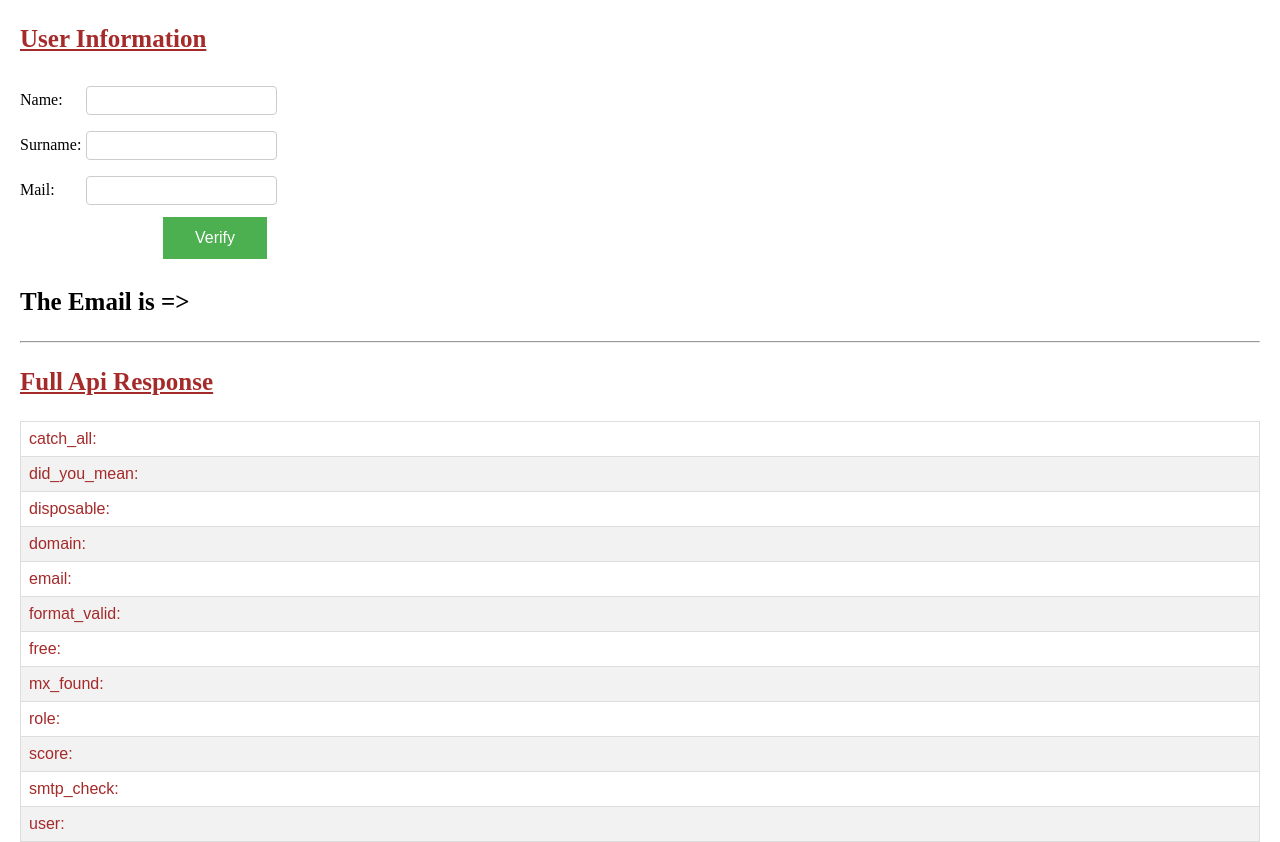
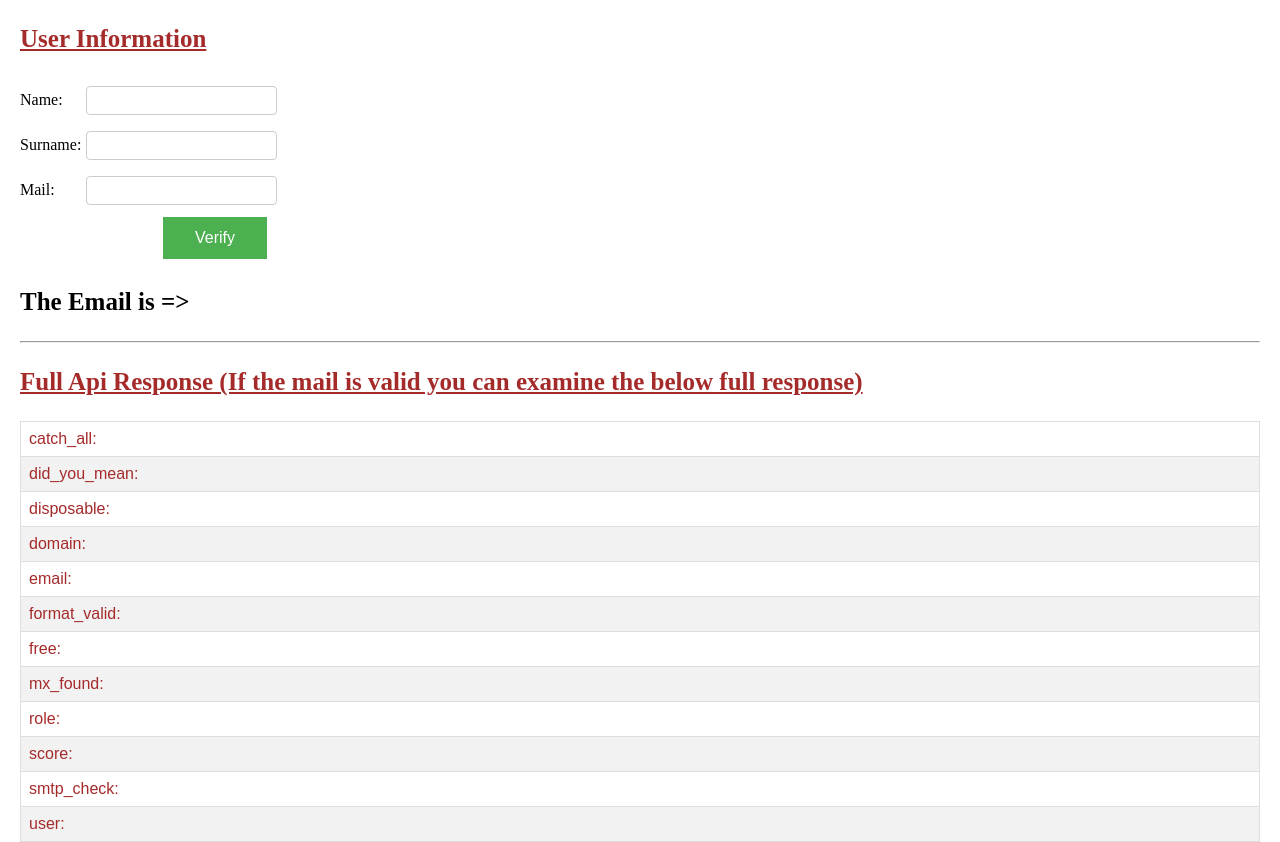
Before and after one commit to tolgamandal/frontend-app, a plain HTML site: page index.html in a window 1280 px wide. Drawn offline with Linux system fonts and the light colour scheme.

Commit message:
Update index.html

```diff
--- a/index.html
+++ b/index.html
@@ -84,7 +84,7 @@
 		<div>
 			<p style="font-size: 25px;font-weight: bold;">The Email is  =><span id="validemail"></span></p>
 			<hr>
-			<p style="font-size: 25px;font-weight: bold; text-decoration: underline; color: brown;">Full Api Response</p>
+			<p style="font-size: 25px;font-weight: bold; text-decoration: underline; color: brown;">Full Api Response (If the mail is valid you can examine the below full response)</p>
 			<table id="apiTable">
 				<tr>
 					<td>
```
